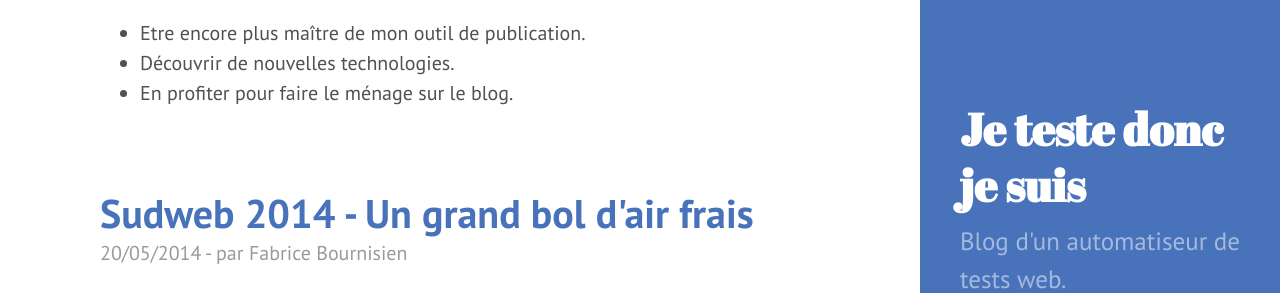
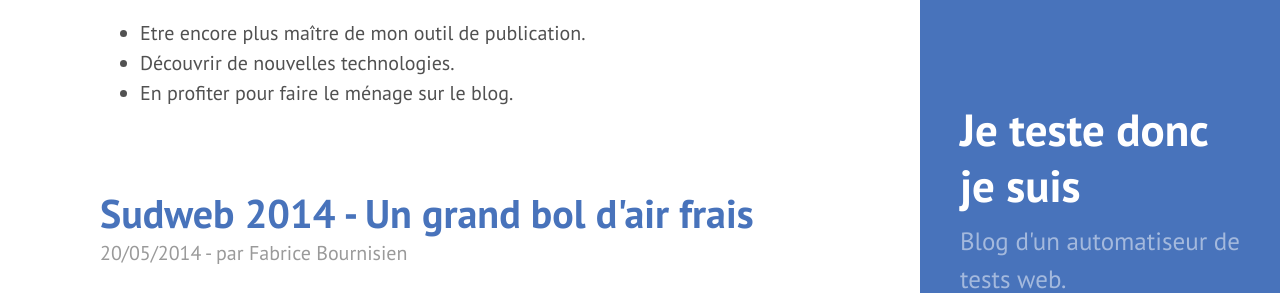
Before and after one commit to fabrice31/blog, a Jekyll site: the page built from index.html, in a window 1280 px wide. Shown: the part 402-695 px from the top of the page. Built offline with Jekyll 4.4.1, drawn with Linux system fonts in a browser that asks for light colours; Markdown is read by kramdown in place of the engine named in the settings; the list of posts is cut into pages by our own code.

Commit message:
Change title font

```diff
--- a/_includes/head.html
+++ b/_includes/head.html
@@ -18,7 +18,7 @@
   <link rel="stylesheet" href="{{ site.baseurl }}public/css/poole.css">
   <link rel="stylesheet" href="{{ site.baseurl }}public/css/syntax.css">
   <link rel="stylesheet" href="{{ site.baseurl }}public/css/hyde.css">
-  <link rel="stylesheet" href="http://fonts.googleapis.com/css?family=PT+Sans:400,400italic,700|Abril+Fatface">
+  <link rel="stylesheet" href="http://fonts.googleapis.com/css?family=PT+Sans:400,400italic,700">
 
   <!-- Icons --
   <link rel="apple-touch-icon-precomposed" sizes="144x144" href="{{ site.baseurl }}public/apple-touch-icon-144-precomposed.png">-->
--- a/public/css/hyde.css
+++ b/public/css/hyde.css
@@ -79,7 +79,6 @@
 .sidebar-about h1 {
   color: #fff;
   margin-top: 0;
-  font-family: "Abril Fatface", serif;
   font-size: 2.25rem;
 }
 
```
